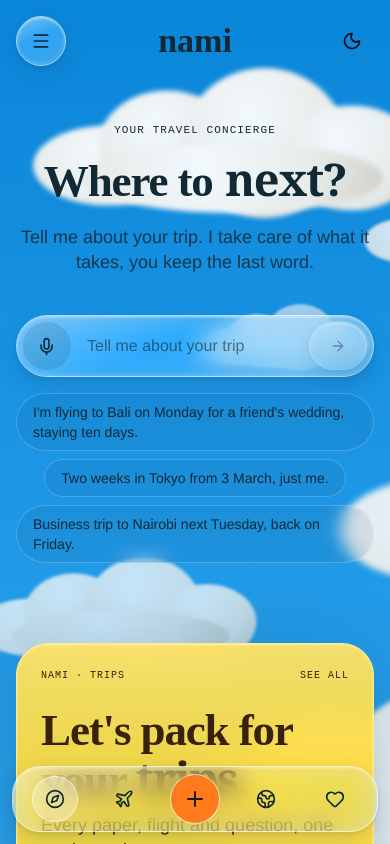
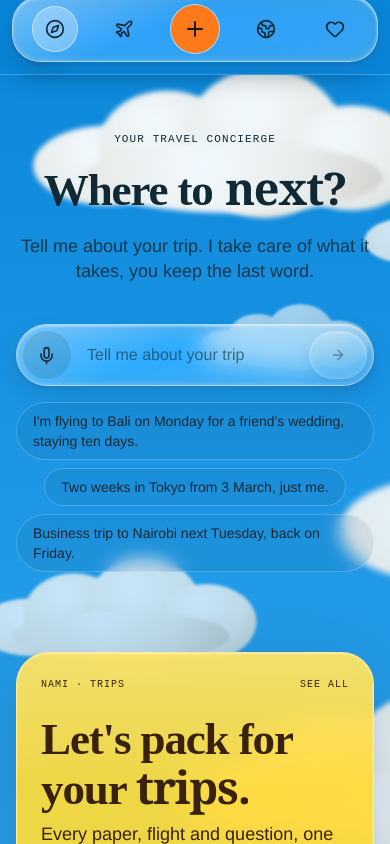
Before and after one commit to llecalvez-dotcom/nami, a Next.js app: page / in a window 390 px wide. Shown: the top 844 px of the page. Built offline with nearby package versions, Linux system fonts and the light colour scheme.

Commit message:
style: opaque header and mobile dock, no logo overlap on mobile
Co-Authored-By: Devin AI <158243242+devin-ai-integration[bot]@users.noreply.github.com>

```diff
--- a/app/globals.css
+++ b/app/globals.css
@@ -274,6 +274,18 @@
 }
 
 /* Liquid glass, the only material of the UI */
+.glass.app-dock {
+  background: var(--sky-top);
+  backdrop-filter: blur(18px) saturate(1.2);
+  -webkit-backdrop-filter: blur(18px) saturate(1.2);
+}
+.app-header {
+  background: var(--sky-top);
+  backdrop-filter: blur(18px) saturate(1.2);
+  -webkit-backdrop-filter: blur(18px) saturate(1.2);
+  border-bottom: 1px solid rgb(255 255 255 / 0.22);
+  box-shadow: 0 10px 30px -18px rgb(7 18 27 / 0.45);
+}
 .glass {
   position: relative;
   isolation: isolate;
--- a/components/app-nav.tsx
+++ b/components/app-nav.tsx
@@ -47,7 +47,7 @@ export function AppNav({ children }: { children?: React.ReactNode }) {
   }, [open]);
 
   return (
-    <header className="sticky top-0 z-30 px-4 pt-4 sm:px-7 sm:pt-6">
+    <header className="app-header sticky top-0 z-30 px-4 py-3 sm:px-7 sm:py-4">
       <div ref={root} className="relative mx-auto flex h-[50px] max-w-6xl items-center gap-2">
         <button
           type="button"
@@ -79,7 +79,7 @@ export function AppNav({ children }: { children?: React.ReactNode }) {
             </Link>
           ))}
         </nav>
-        <Logo className="absolute left-1/2 -translate-x-1/2" />
+        <Logo className="ml-1 sm:absolute sm:left-1/2 sm:ml-0 sm:-translate-x-1/2" />
         <div className="ml-auto flex items-center gap-2">
           {children}
           <ThemeToggle />
@@ -87,7 +87,7 @@ export function AppNav({ children }: { children?: React.ReactNode }) {
       </div>
       <nav
         aria-label="Quick links"
-        className="glass fixed inset-x-3 bottom-3 z-30 flex items-center justify-around rounded-[28px] px-2 py-2 md:hidden"
+        className="glass app-dock fixed inset-x-3 bottom-3 z-30 flex items-center justify-around rounded-[28px] px-2 py-2 md:hidden"
       >
         <MobileLink href="/" label="Explore" active={isActive(pathname, "/")} icon={<Compass className="size-5" />} />
         <MobileLink href="/trips" label="Trips" active={isActive(pathname, "/trips")} icon={<Plane className="size-5" />} />
--- a/components/trip/trip-screen.tsx
+++ b/components/trip/trip-screen.tsx
@@ -90,10 +90,10 @@ export function TripScreen({ id }: { id: string }) {
             <SampleBadge />
             <button
               type="button"
-              className="glass inline-flex h-10 items-center gap-1.5 px-4 font-mono text-[11px] tracking-[0.1em] uppercase"
+              className="glass inline-flex h-10 items-center gap-1.5 px-3 font-mono text-[11px] tracking-[0.1em] uppercase sm:px-4"
               onClick={() => update(createSampleTrip(new Date()))}
             >
-              <RotateCcw className="size-3.5" /> Reset
+              <RotateCcw className="size-3.5" /> <span className="sr-only sm:not-sr-only">Reset</span>
             </button>
           </>
         ) : null}
```
